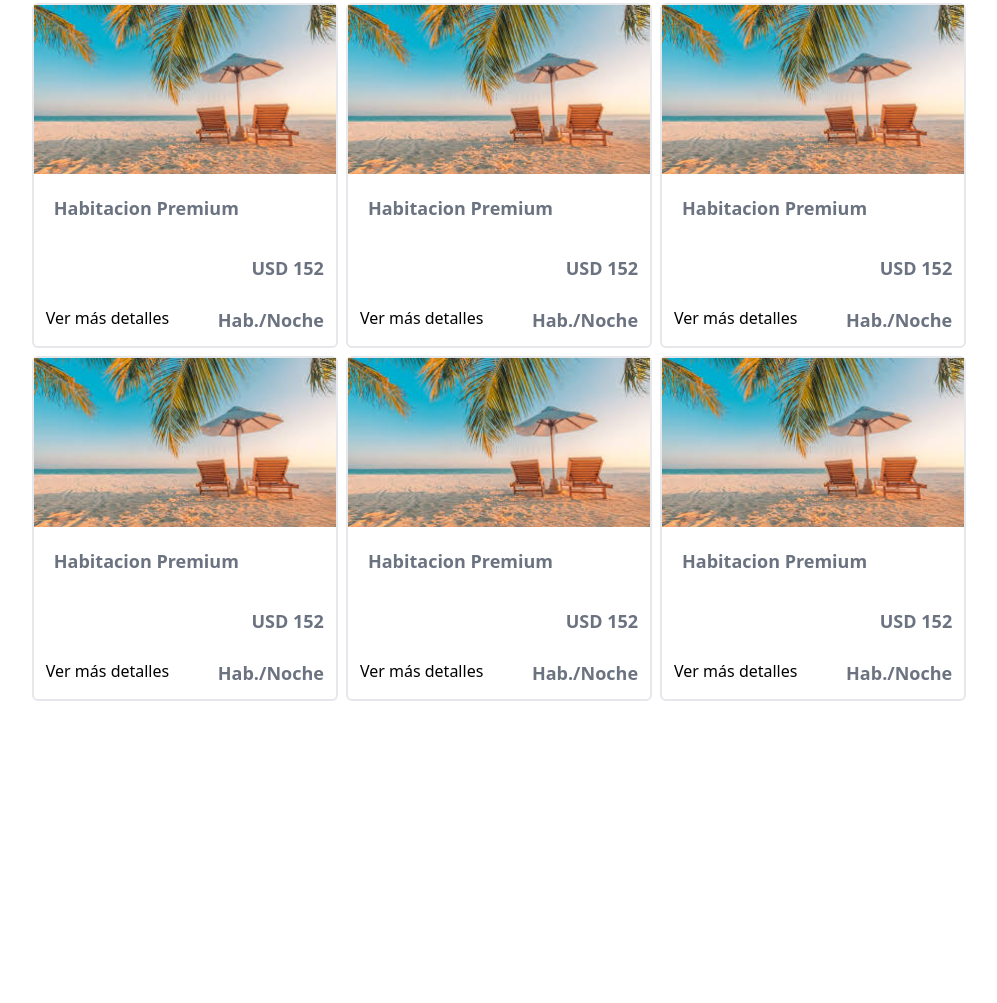
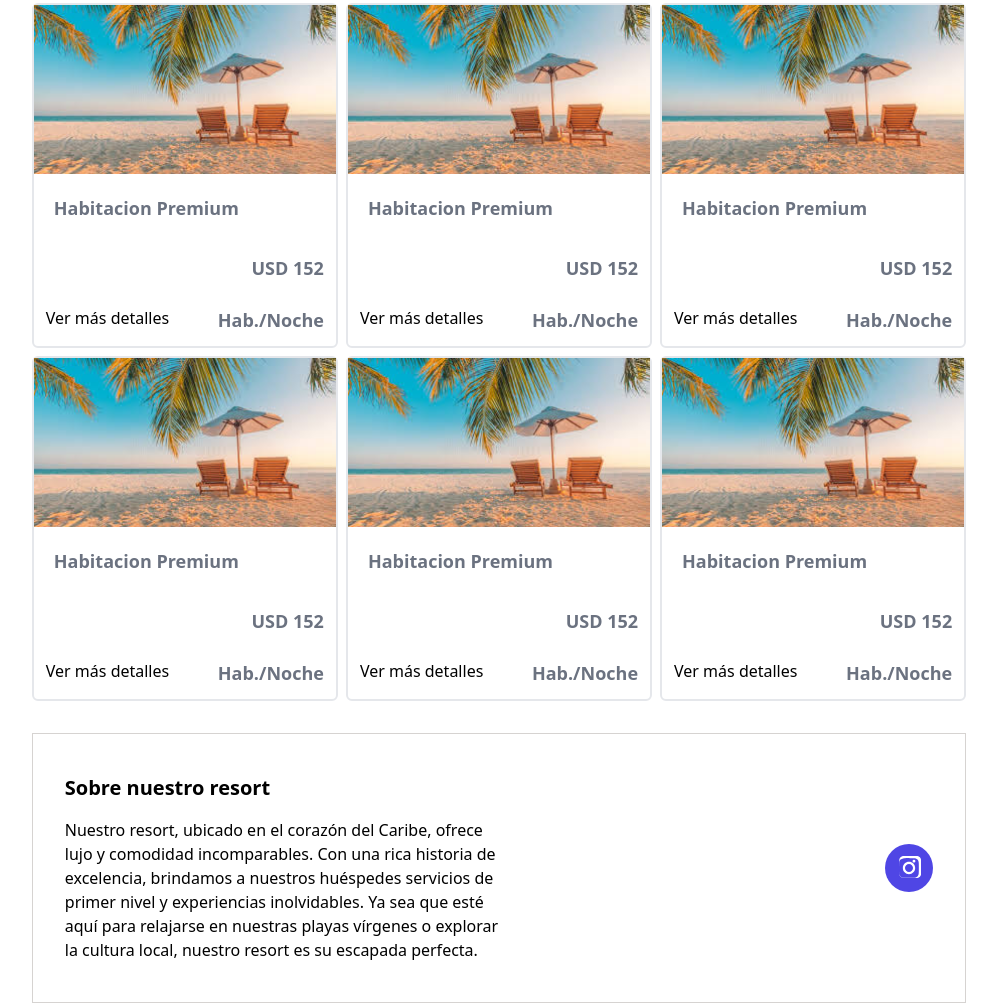
Before and after one commit to eliezer5/Hotel-Design, a website: page src/index.html in a window 1280 px wide. Shown: the part 2680-3683 px from the top of the page, without its empty margins (141-1138 px from the left). Before the commit the page ends 3381 px from the top, so only its background shows below. Drawn offline with Linux system fonts and the light colour scheme.

Commit message:
creando footer

```diff
--- a/src/index.html
+++ b/src/index.html
@@ -227,12 +227,33 @@
                         </div>
                     </div>
 
-                    <!-- Añade más habitaciones según sea necesario -->
-
                 </div>
             </div>
 
         </div>
+
+        <footer class="mt-8 w-[80%] border border-stone-300 text-black py-10 mx-auto">
+            <div class="max-w-7xl mx-auto px-4 sm:px-6 lg:px-8">
+                <div class="flex flex-col lg:flex-row lg:justify-between items-center">
+
+                    <div class="lg:w-1/2">
+                        <h2 class="text-xl font-semibold">Sobre nuestro resort</h2>
+                        <p class="mt-4 text-black-300">
+                            Nuestro resort, ubicado en el corazón del Caribe, ofrece lujo y comodidad incomparables. Con una rica historia de excelencia, brindamos a nuestros huéspedes servicios de primer nivel y experiencias inolvidables. Ya sea que esté aquí para relajarse en nuestras playas vírgenes o explorar la cultura local, nuestro resort es su escapada perfecta.                        </p>
+                    </div>
+
+
+                    <div class="mt-8 lg:mt-0">
+                        <a href="https://www.instagram.com" target="_blank" class="flex items-center justify-center w-12 h-12 rounded-full bg-indigo-600 hover:bg-indigo-500">
+                            <svg xmlns="http://www.w3.org/2000/svg" fill="currentColor" class="w-6 h-6 text-white" viewBox="0 0 24 24">
+                                <path d="M12 2.163c3.204 0 3.584.012 4.85.07 1.366.062 2.633.331 3.608 1.305.974.974 1.243 2.242 1.305 3.608.058 1.266.069 1.646.069 4.849 0 3.204-.012 3.584-.07 4.85-.062 1.366-.331 2.633-1.305 3.608-.974.974-2.242 1.243-3.608 1.305-1.266.058-1.646.069-4.85.069-3.204 0-3.584-.012-4.849-.07-1.366-.062-2.634-.331-3.608-1.305-.974-.974-1.243-2.242-1.305-3.608-.058-1.266-.07-1.646-.07-4.849 0-3.204.012-3.584.07-4.85.062-1.366.331-2.634 1.305-3.608C5.517 2.494 6.785 2.225 8.151 2.163 9.417 2.105 9.797 2.093 13 2.093zm0-2.163C8.768 0 8.354.012 7.052.07 5.676.131 4.466.414 3.517 1.364 2.568 2.314 2.285 3.524 2.224 4.9c-.058 1.302-.07 1.716-.07 6.149 0 4.432.012 4.846.07 6.148.061 1.376.344 2.586 1.293 3.536.95.949 2.16 1.232 3.536 1.293 1.302.058 1.716.07 6.148.07 4.432 0 4.846-.012 6.148-.07 1.376-.061 2.586-.344 3.536-1.293.949-.95 1.232-2.16 1.293-3.536.058-1.302.07-1.716.07-6.148 0-4.432-.012-4.846-.07-6.148-.061-1.376-.344-2.586-1.293-3.536-.95-.95-2.16-1.232-3.536-1.293C16.846.012 16.432 0 12 0zM12 5.838c-3.407 0-6.162 2.755-6.162 6.162S8.593 18.162 12 18.162 18.162 15.407 18.162 12 15.407 5.838 12 5.838zm0 10.16c-2.207 0-4.001-1.794-4.001-4.001s1.794-4.001 4.001-4.001S16.001 9.791 16.001 12s-1.794 4.001-4.001 4.001zm6.406-10.845a1.44 1.44 0 11-2.881 0 1.44 1.44 0 012.881 0z"/>
+                            </svg>
+                        </a>
+                    </div>
+                </div>
+            </div>
+        </footer>
+
     </div>
 </body>
 
```
Also changed, not shown: src/output.css.
